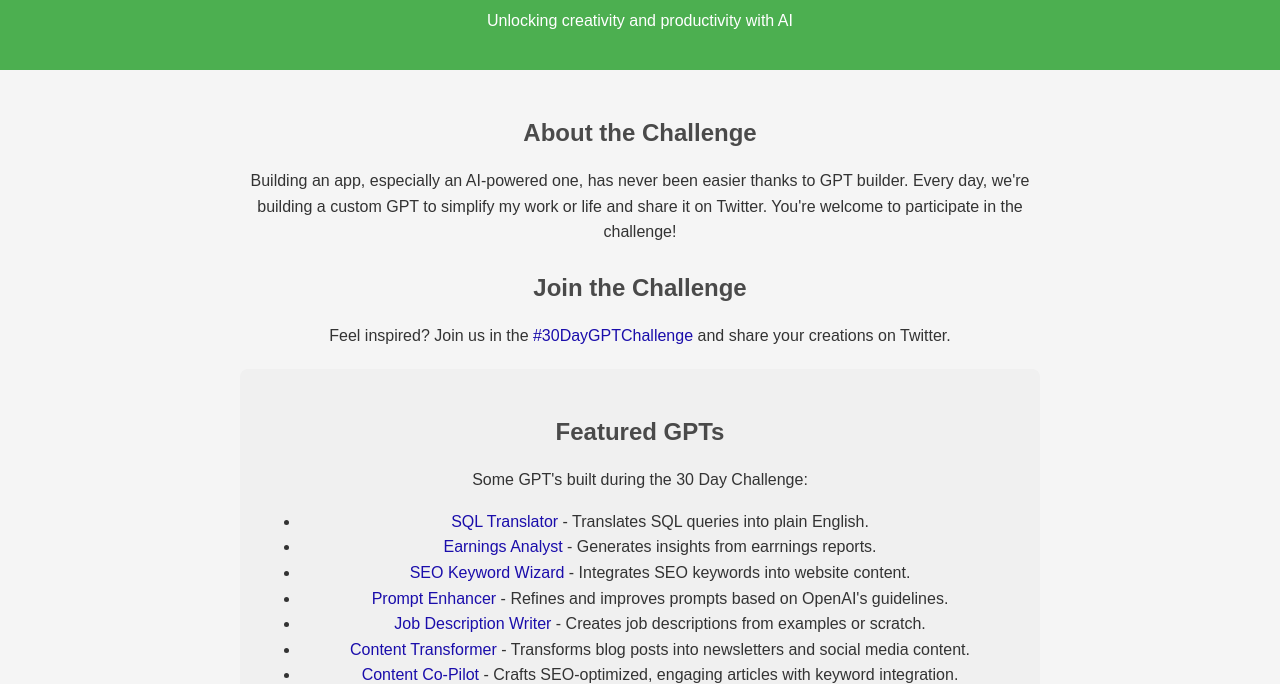
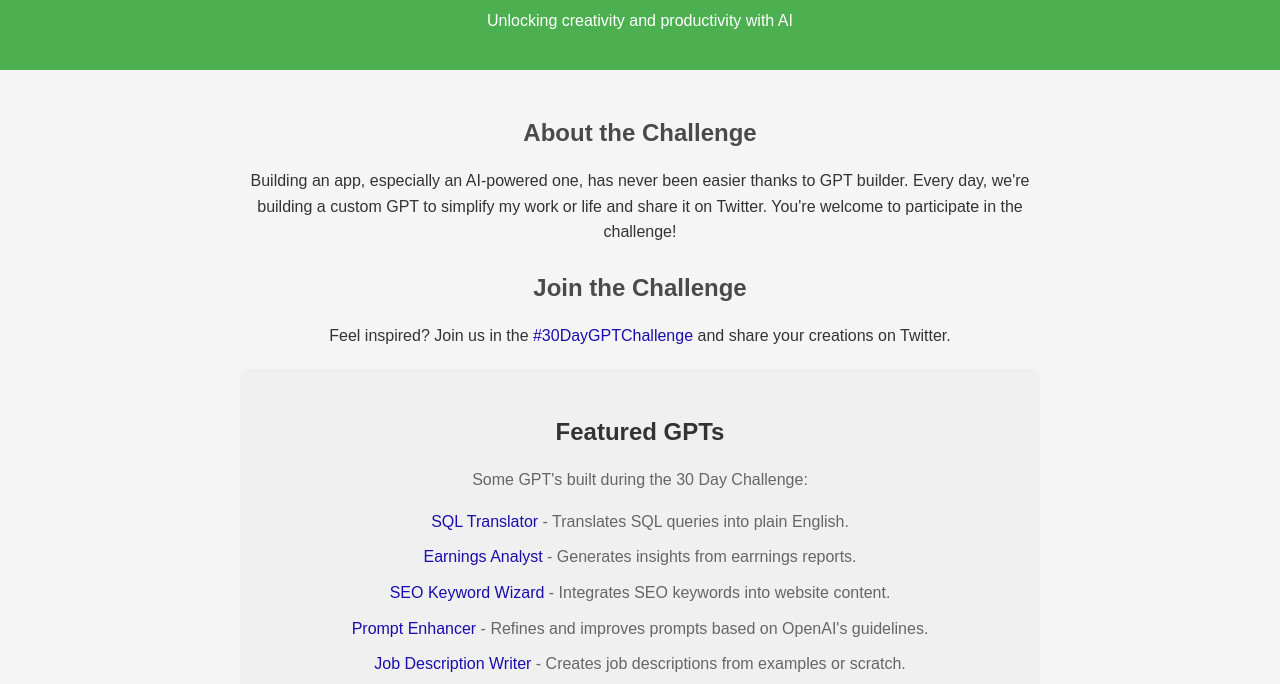
Before and after one commit to micrum/30DayGPTChallenge, a plain HTML site: page index.html in a window 1280 px wide. Shown: the part 106-790 px from the top of the page. Drawn offline with Linux system fonts and the light colour scheme.

Commit message:
Update style.css

```diff
--- a/style.css
+++ b/style.css
@@ -82,32 +82,32 @@ p {
     border-radius: 8px;
 }
 
-#gpt-challenge h2 {
+#gpt-challenge h2, #featured h2 {
     color: #333;
     margin-bottom: 15px;
 }
 
-#gpt-challenge p, #gpt-challenge ul {
+#gpt-challenge p, #gpt-challenge ul, #featured p, #featured ul {
     color: #666;
     line-height: 1.6;
 }
 
-#gpt-challenge ul {
-    list-style-type: none; /* Removes default bullets */
-    padding-left: 0; /* Adjusts padding */
+#gpt-challenge ul, #featured ul {
+    list-style-type: none;
+    padding-left: 0;
 }
 
-#gpt-challenge li {
-    margin-bottom: 10px; /* Space between items */
+#gpt-challenge li, #featured li {
+    margin-bottom: 10px;
 }
 
-#gpt-challenge a {
-    color: #1a0dab; /* Link color */
-    text-decoration: none; /* Removes underline */
+#gpt-challenge a, #featured a {
+    color: #1a0dab;
+    text-decoration: none;
 }
 
-#gpt-challenge a:hover {
-    text-decoration: underline; /* Adds underline on hover */
+#gpt-challenge a:hover, #featured a:hover {
+    text-decoration: underline;
 }
 
 /* Responsive Styles */
```
